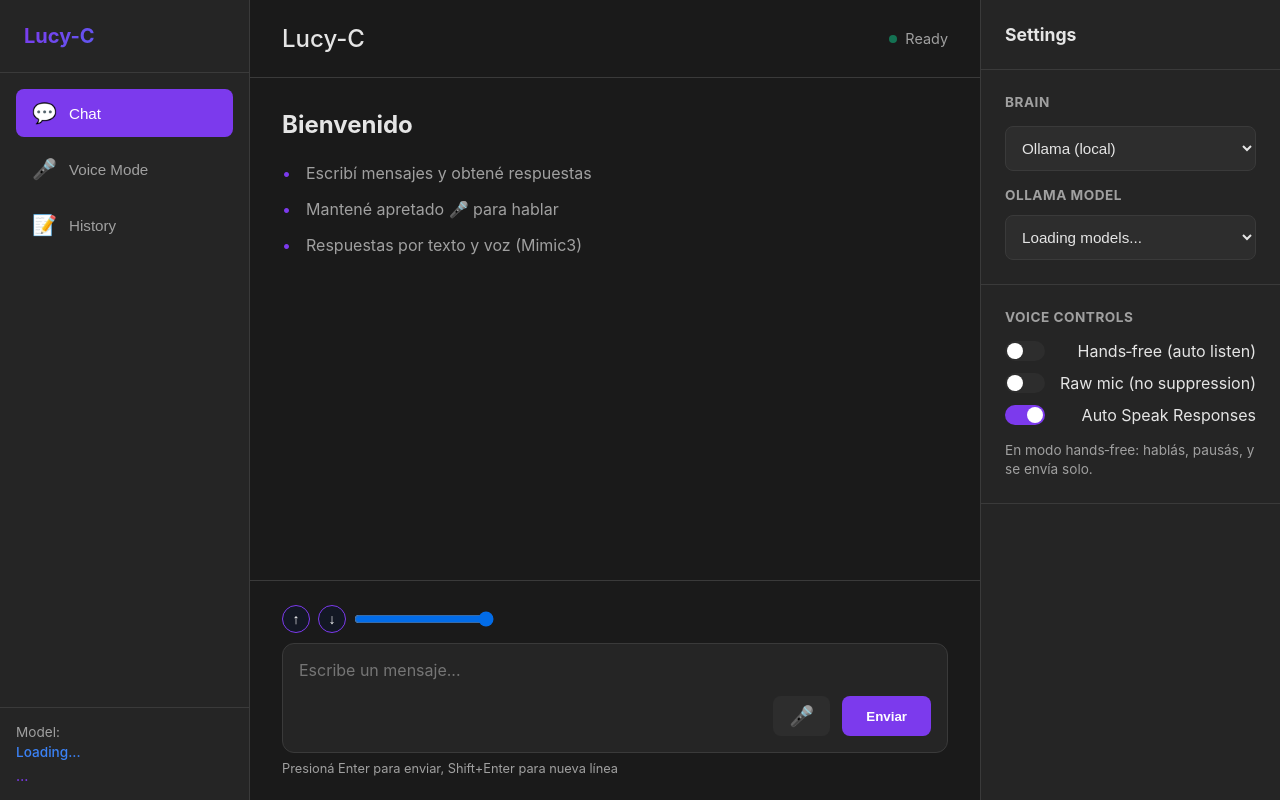
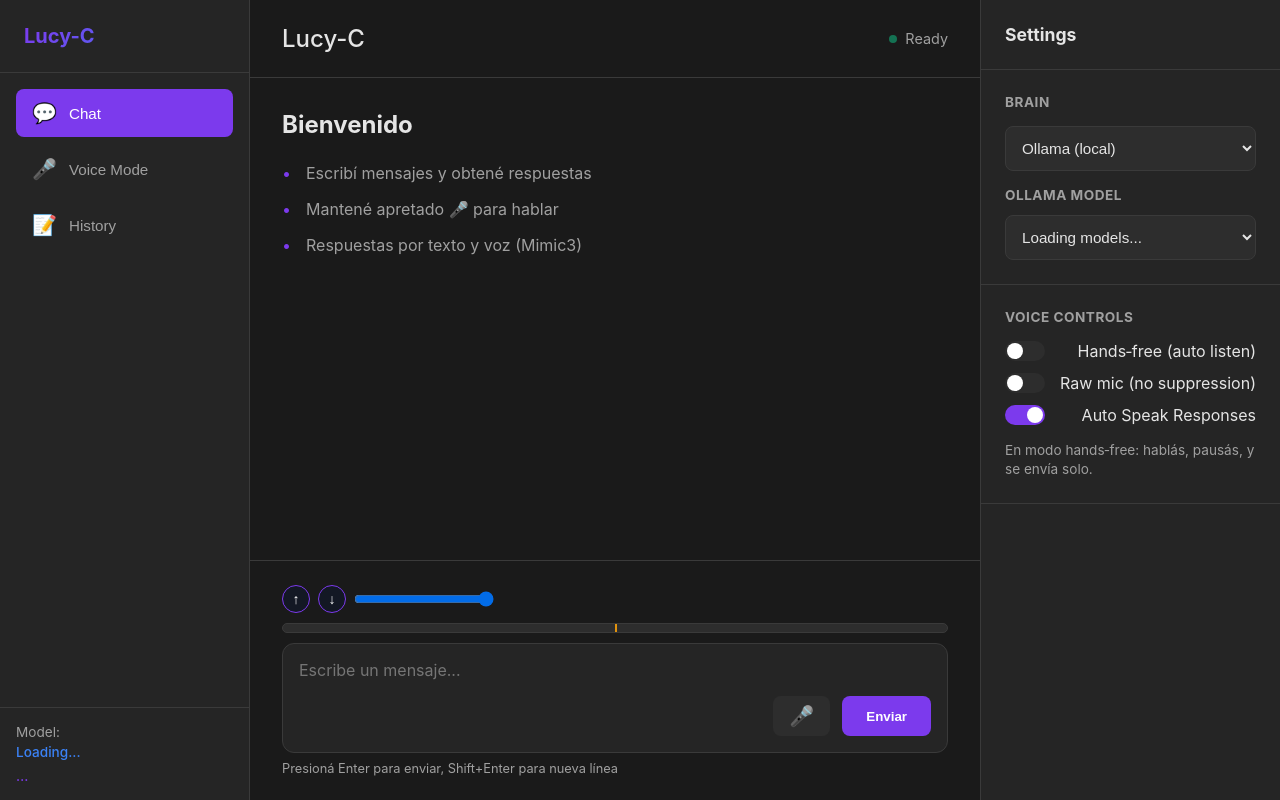
Before and after one commit to LokoKanishka/Lucy-C, a Flask app: page / in a window 1280 px wide. Run offline with Flask 3, Linux system fonts and the light colour scheme; data that the repository does not hold is empty; some libraries are stand-ins or nearby versions.

Commit message:
Hands-free: lower thresholds for normal speech and add mic level meter

```diff
--- a/lucy_c/web/static/css/style.css
+++ b/lucy_c/web/static/css/style.css
@@ -180,6 +180,35 @@ body {
     align-items: center;
     gap: 8px;
     margin-bottom: 10px;
+}
+
+.mic-meter {
+    position: relative;
+    height: 10px;
+    border-radius: 999px;
+    background: var(--bg-tertiary);
+    border: 1px solid var(--border-color);
+    overflow: hidden;
+    margin-bottom: 10px;
+}
+
+.mic-meter-bar {
+    position: absolute;
+    left: 0;
+    top: 0;
+    bottom: 0;
+    width: 0%;
+    background: linear-gradient(90deg, var(--accent-blue), var(--accent-purple));
+}
+
+.mic-meter-thr {
+    position: absolute;
+    top: 0;
+    bottom: 0;
+    width: 2px;
+    background: #f59e0b;
+    left: 50%;
+    opacity: 0.9;
 }
 
 .scroll-slider {
--- a/lucy_c/web/static/js/voice.js
+++ b/lucy_c/web/static/js/voice.js
@@ -25,11 +25,11 @@ let hfLastLoudMs = 0;
 const HF = {
   // Conservative defaults (reduce false triggers)
   // Higher => less sensitive
-  rmsThreshold: 0.035,
+  rmsThreshold: 0.025,
   // When Raw mic is ON, RMS is usually lower (no AGC). Use a lower threshold.
-  rmsThresholdRaw: 0.015,
+  rmsThresholdRaw: 0.010,
   // Don’t trigger on tiny clicks / short bursts
-  minSpeechMs: 600,
+  minSpeechMs: 800,
   // End of utterance after this much silence
   endSilenceMs: 1300,
   // Safety cap: stop a too-long utterance
@@ -224,10 +224,23 @@ async function handsfreeStart() {
     const loud = rms >= thr;
     const loudBarge = rms >= HF.bargeInThreshold;
 
+    // Mic meter UI
+    try {
+      const bar = document.getElementById('mic-meter-bar');
+      const thrEl = document.getElementById('mic-meter-thr');
+      if (bar && thrEl) {
+        // Map RMS 0..0.08 -> 0..100%
+        const pct = Math.max(0, Math.min(100, (rms / 0.08) * 100));
+        bar.style.width = pct.toFixed(1) + '%';
+
+        const thrPct = Math.max(0, Math.min(100, (thr / 0.08) * 100));
+        thrEl.style.left = thrPct.toFixed(1) + '%';
+      }
+    } catch {}
+
     // Debug hint in status every ~1s (helps tune thresholds)
     if (!window.__lucy_lastRmsTs || (now - window.__lucy_lastRmsTs) > 1000) {
       window.__lucy_lastRmsTs = now;
-      // Only show when idle
       if (!hfSpeechActive && !isPlaying && !inCooldown) {
         updateStatus(`Hands‑free: escuchando… (rms=${rms.toFixed(3)} thr=${thr.toFixed(3)})`, 'success');
       }
--- a/lucy_c/web/templates/index.html
+++ b/lucy_c/web/templates/index.html
@@ -64,6 +64,12 @@
                     <button id="scroll-bottom" class="scroll-fab" title="Bajar">↓</button>
                     <input id="scroll-slider" type="range" min="0" max="100" value="100" class="scroll-slider" title="Scroll" />
                 </div>
+
+                <div class="mic-meter" title="Nivel de micrófono (RMS)">
+                    <div class="mic-meter-bar" id="mic-meter-bar"></div>
+                    <div class="mic-meter-thr" id="mic-meter-thr"></div>
+                </div>
+
                 <div class="input-wrapper">
                     <textarea
                         id="user-input"
```
